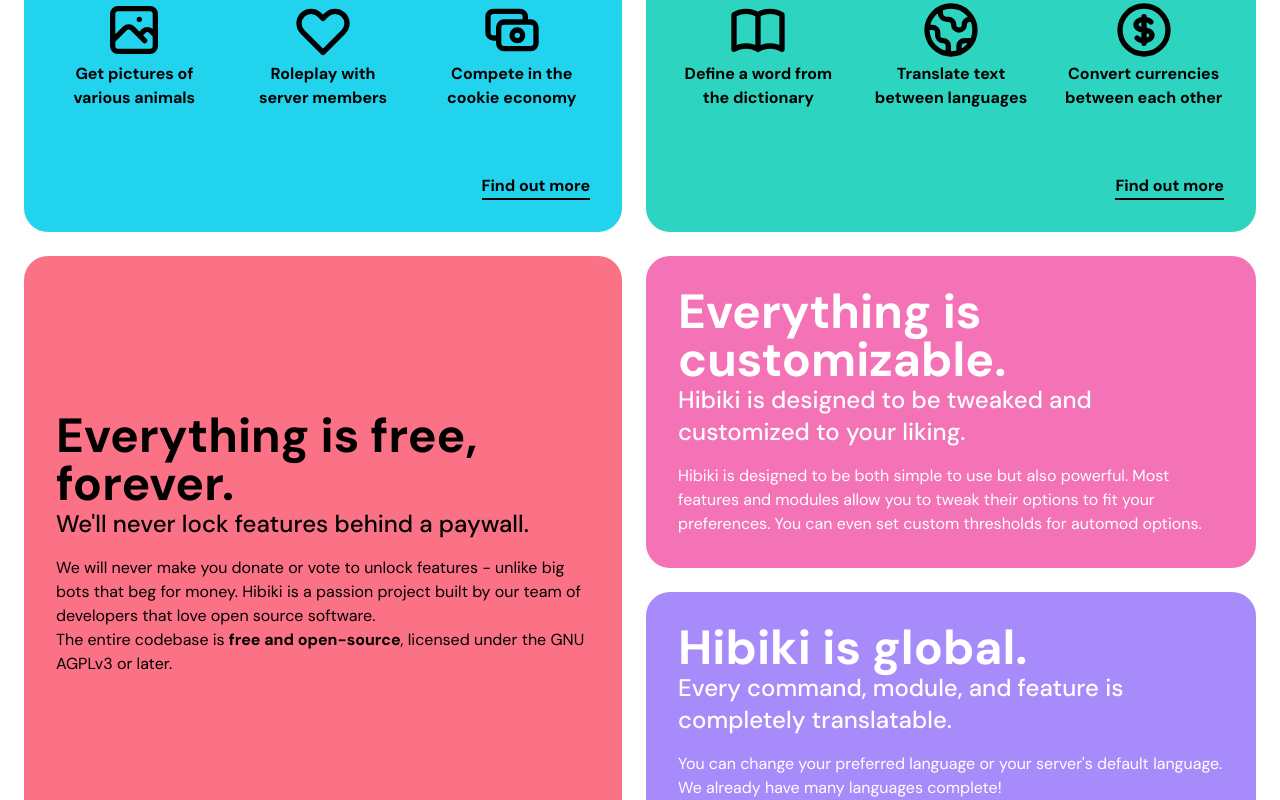
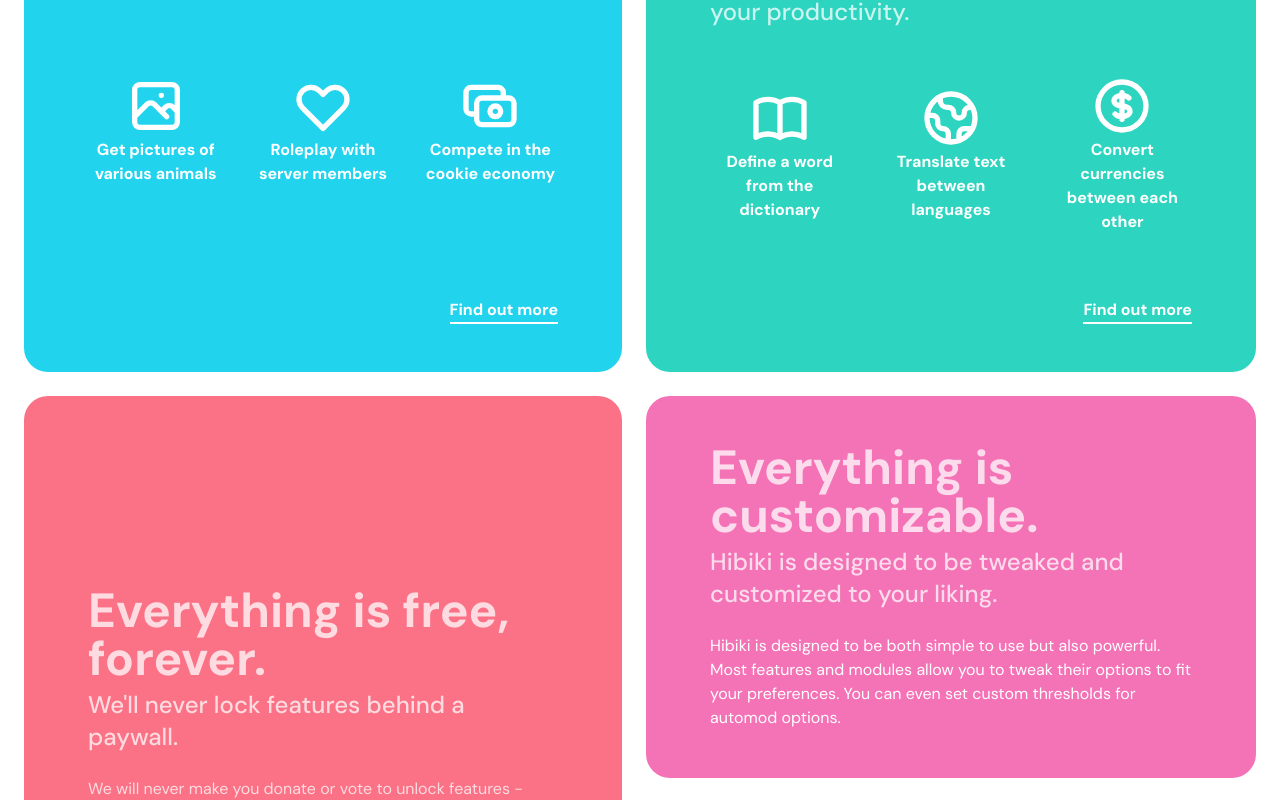
Before and after one commit to lilianalillyy/hibiki-indev, a React (Vite) app: page / in a window 1280 px wide. Shown: the part 1138-1938 px from the top of the page. Built offline with nearby package versions, Linux system fonts and the light colour scheme.

Commit message:
fix: colors, spacing

```diff
--- /dev/null
+++ b/_tailwind.config.js
@@ -0,0 +1,52 @@
+const colors = require("tailwindcss/colors");
+
+/**
+ * @param {string} s
+ */
+const colorify = (s) => (s ? (/(rgb|rgba)\((.*)\)/.test(s) ? s : s.startsWith("#") ? s : `#${s}`) : undefined);
+
+/**
+ * @param {string} lighter
+ * @param {string} default
+ * @param {string} darker
+ * @param {string} darkest
+ */
+const makeColor = (lighter, DEFAULT, darker, darkest) => ({
+  lighter: colorify(lighter),
+  DEFAULT: colorify(DEFAULT),
+  darker: colorify(darker),
+  darkest: colorify(darkest),
+});
+
+module.exports = {
+  mode: "jit",
+  purge: ["./index.html", "./src/**/*.*"],
+  darkMode: "class",
+  theme: {
+    extend: {
+      colors: {
+        ...colors,
+        primary: makeColor("bd4b6c", "bf4b6c"),
+        secondary: makeColor("9fa0ff", "9fa0ff"),
+        tertiary: makeColor("9fa0ff", "9fa0ff"),
+        pink: {
+          ...colors.pink,
+          DEFAULT: "dab6fc",
+        },
+        cute: {
+          green: makeColor("71e8b3", "42e09a", "17c881", "12a168"),
+          aqua: makeColor("89e3fd"),
+          primary: makeColor("bd4b6c", "aa3e5f", "983253", "852646"),
+          pinky: makeColor("ffdedd", "ffd3d2", "ffc3c3"),
+        },
+      },
+      fontFamily: {
+        sans: ["DM Sans"],
+      },
+    },
+  },
+  variants: {
+    extend: {},
+  },
+  plugins: [],
+};
--- a/src/components/elements/HeroWrapper.tsx
+++ b/src/components/elements/HeroWrapper.tsx
@@ -1,13 +1,13 @@
-import { ComponentChildren, ComponentProps, PropsWithChildren } from "react";
+import { ComponentProps, PropsWithChildren } from "react";
 import { transition } from "../../tailwind";
 
-const HeroWrapper = ({ children, className = "", ...props }: PropsWithChildren<ComponentProps<"div">>) => (
-  <div
-    className={`w-full h-full rounded-3xl p-8 flex flex-col justify-center hover:shadow-2xl cursor-pointer ${className} ${transition}`}
+const HeroWrapper = ({ children, className = "", ...props }: PropsWithChildren<ComponentProps<"a">>) => (
+  <a
+    className={`w-full h-full rounded-3xl py-12 px-16 flex flex-col justify-center hover:shadow-2xl cursor-pointer ${className} ${transition}`}
     {...props}
   >
     {children}
-  </div>
+  </a>
 );
 
 export { HeroWrapper };
--- a/src/components/elements/Link.tsx
+++ b/src/components/elements/Link.tsx
@@ -5,8 +5,8 @@
   withBorder?: boolean;
 }
 
-const Link = ({ withBorder = false, children, ...props }: PropsWithChildren<ComponentProps<"a"> & LinkProps>) => (
-  <a className={`font-bold ${withBorder && "border-b-2 border-black"} hover:opacity-75 ${transition}`} {...props}>
+const Link = ({ withBorder = false, className, children, ...props }: PropsWithChildren<ComponentProps<"a"> & LinkProps>) => (
+  <a className={`font-bold ${withBorder && "border-b-2 border-black"} hover:opacity-75 ${className} ${transition}`} {...props}>
     {children}
   </a>
 );
--- a/src/components/typography/HeroTypography.tsx
+++ b/src/components/typography/HeroTypography.tsx
@@ -1,7 +1,11 @@
 import { PropsWithChildren } from "react";
 
-const HeroTitle = ({ children }: PropsWithChildren<{}>) => <h1 className="text-4xl md:text-5xl font-bold">{children}</h1>;
+const HeroTitle = ({ children }: PropsWithChildren<{}>) => (
+  <h1 className="text-4xl md:text-5xl font-bold text-white mb-1.5 opacity-75">{children}</h1>
+);
 
-const HeroSubtitle = ({ children }: PropsWithChildren<{}>) => <h2 className="text-xl md:text-2xl font-medium">{children}</h2>;
+const HeroSubtitle = ({ children }: PropsWithChildren<{}>) => (
+  <h2 className="text-xl md:text-2xl font-medium text-white mb-1.5 opacity-75">{children}</h2>
+);
 
 export { HeroTitle, HeroSubtitle };
--- a/src/pages/landing/sections/AboutHero.tsx
+++ b/src/pages/landing/sections/AboutHero.tsx
@@ -8,8 +8,7 @@
         <div>
           <HeroTitle>Everything is free, forever.</HeroTitle>
           <HeroSubtitle>We'll never lock features behind a paywall.</HeroSubtitle>
-
-          <p className="mt-4">
+          <p className="text-white opacity-75 mt-6">
             We will never make you donate or vote to unlock features - unlike big bots that beg for money. Hibiki is a passion project built
             by our team of developers that love open source software.
             <br />
@@ -25,7 +24,7 @@
             <HeroTitle>Everything is customizable.</HeroTitle>
             <HeroSubtitle>Hibiki is designed to be tweaked and customized to your liking.</HeroSubtitle>
 
-            <p className="mt-4">
+            <p className="mt-6">
               Hibiki is designed to be both simple to use but also powerful. Most features and modules allow you to tweak their options to
               fit your preferences. You can even set custom thresholds for automod options.
             </p>
@@ -39,7 +38,7 @@
             <HeroTitle>Hibiki is global.</HeroTitle>
             <HeroSubtitle>Every command, module, and feature is completely translatable.</HeroSubtitle>
 
-            <p className="mt-4">
+            <p className="mt-6">
               You can change your preferred language or your server's default language. We already have many languages complete!
             </p>
           </div>
--- a/src/pages/landing/sections/FeatureHero.tsx
+++ b/src/pages/landing/sections/FeatureHero.tsx
@@ -12,22 +12,24 @@
           <HeroTitle>Make your server more fun.</HeroTitle>
           <HeroSubtitle>Hibiki comes with many fun and image commands.</HeroSubtitle>
         </div>
-        <div className="flex w-full mt-10 items-center justify-center">
+        <div className="flex w-full h-full mt-10 items-center justify-center">
           <div className="flex flex-col w-full justify-center items-center mr-8">
             <ImageIcon className={icon.medium} />
-            <p className="w-full font-bold text-center">Get pictures of various animals</p>
+            <p className="w-full font-bold text-center text-white">Get pictures of various animals</p>
           </div>
           <div className="flex flex-col w-full justify-center items-center mr-8">
             <HeartIcon className={icon.medium} />
-            <p className="w-full font-bold text-center">Roleplay with server members</p>
+            <p className="w-full font-bold text-center text-white ">Roleplay with server members</p>
           </div>
           <div className="flex flex-col w-full justify-center items-center">
             <CashIcon className={icon.medium} />
-            <p className="w-full font-bold text-center">Compete in the cookie economy</p>
+            <p className="w-full font-bold text-center text-white">Compete in the cookie economy</p>
           </div>
         </div>
         <div className="flex justify-end w-full mt-16">
-          <Link withBorder={true}>Find out more</Link>
+          <Link withBorder={true} className="border-white text-white">
+            Find out more
+          </Link>
         </div>
       </HeroWrapper>
     </div>
@@ -37,22 +39,22 @@
           <HeroTitle>Increase your server's productivity.</HeroTitle>
           <HeroSubtitle>Hibiki provides useful utilities to boost your productivity.</HeroSubtitle>
         </div>
-        <div className="flex w-full mt-10 items-center justify-center">
+        <div className="flex w-full h-full mt-10 items-center justify-center">
           <div className="flex flex-col w-full justify-center items-center mr-8">
             <BookOpenIcon className={icon.medium} />
-            <p className="w-full font-bold text-center">Define a word from the dictionary</p>
+            <p className="w-full font-bold text-center text-white">Define a word from the dictionary</p>
           </div>
           <div className="flex flex-col w-full justify-center items-center mr-8">
             <GlobeIcon className={icon.medium} />
-            <p className="w-full font-bold text-center">Translate text between languages</p>
+            <p className="w-full font-bold text-center text-white">Translate text between languages</p>
           </div>
           <div className="flex flex-col w-full justify-center items-center">
             <CurrencyDollarIcon className={icon.medium} />
-            <p className="w-full font-bold text-center">Convert currencies between each other</p>
+            <p className="w-full font-bold text-center text-white">Convert currencies between each other</p>
           </div>
         </div>
         <div className="flex justify-end w-full mt-16">
-          <a href="" className="font-bold border-b-2 border-black">
+          <a href="" className="font-bold border-b-2 border-white text-white">
             Find out more
           </a>
         </div>
--- a/src/pages/landing/sections/InviteHero.tsx
+++ b/src/pages/landing/sections/InviteHero.tsx
@@ -1,12 +1,13 @@
 import { HeroWrapper } from "../../../components/elements/HeroWrapper";
 import { LinkButton } from "../../../components/elements/Button";
+import { HeroTitle, HeroSubtitle } from "../../../components/typography/HeroTypography";
 
 const InviteHero = () => (
-  <HeroWrapper className={`bg-primary text-white py-28`}>
+  <HeroWrapper className={`bg-gradient-to-tr bg-gradient-2 from-primary to-primary text-white py-28`}>
     {/* Not centered on mobile because everything is centered to the left and it wouldn't look good. */}
     <div className="text-left md:text-center">
-      <h1 className="text-5xl font-bold">Ready to improve your server?</h1>
-      <h2 className="text-2xl font-medium">1160 other server owners are already using Hibiki!</h2>
+      <HeroTitle>Ready to improve your server?</HeroTitle>
+      <HeroSubtitle>1160 other server owners are already using Hibiki!</HeroSubtitle>
 
       <div className="mt-10 flex flex-col md:flex-row justify-center items-center">
         <LinkButton type="white" href="/invite">
--- a/src/tailwind.ts
+++ b/src/tailwind.ts
@@ -3,8 +3,8 @@
 const transition = "transition duration-300 ease-in-out";
 
 const icon = {
-  small: "w-8 h-8",
-  medium: "w-16 h-16",
+  small: "w-8 h-8 text-white",
+  medium: "w-16 h-16 text-white",
 };
 
 export { transition, icon };
--- a/tailwind.config.js
+++ b/tailwind.config.js
@@ -1,7 +1,7 @@
 const colors = require("tailwindcss/colors");
 
 module.exports = {
-  mode: 'jit',
+  mode: "jit",
   purge: ["./index.html", "./src/**/*.{ts,js,tsx,jsx,vue,html}"],
   darkMode: "class",
   theme: {
@@ -13,14 +13,12 @@
         tertiary: "bbadff",
         pink: {
           ...colors.pink,
-          DEFAULT:"dab6fc"
+          DEFAULT: "dab6fc",
         },
       },
       fontFamily: {
-        sans: [
-          'DM Sans'
-        ]
-      }
+        sans: ["DM Sans"],
+      },
     },
   },
   variants: {
```
Also changed, not shown: src/assets/img/main-bg.svg.
